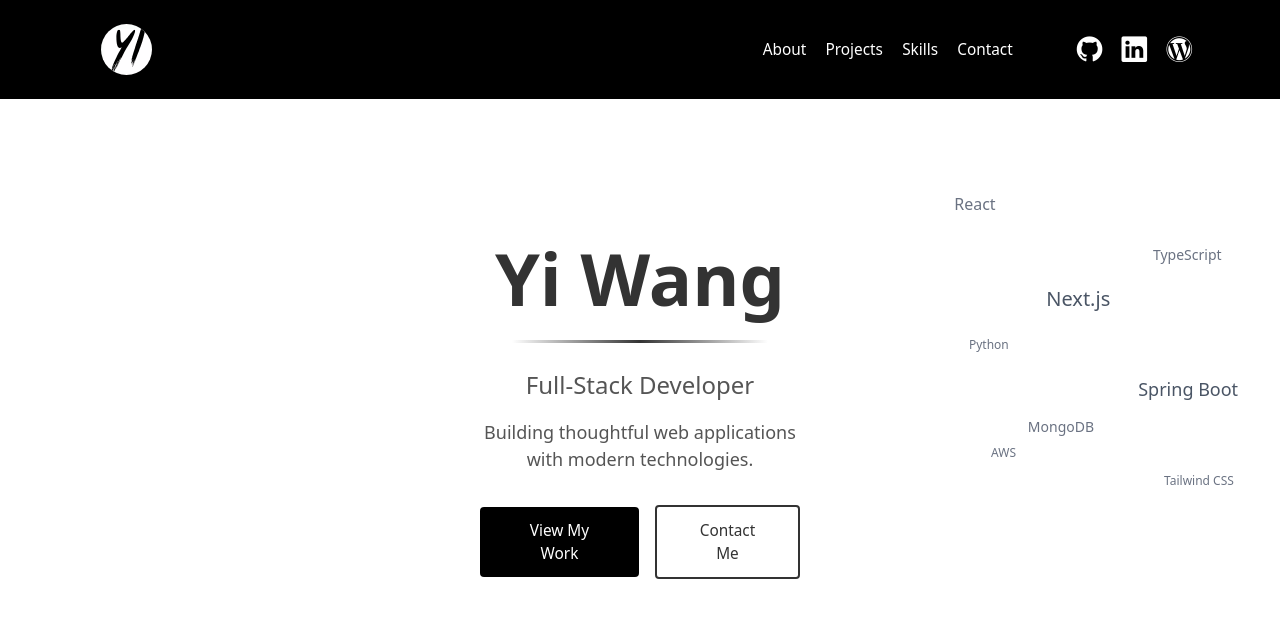
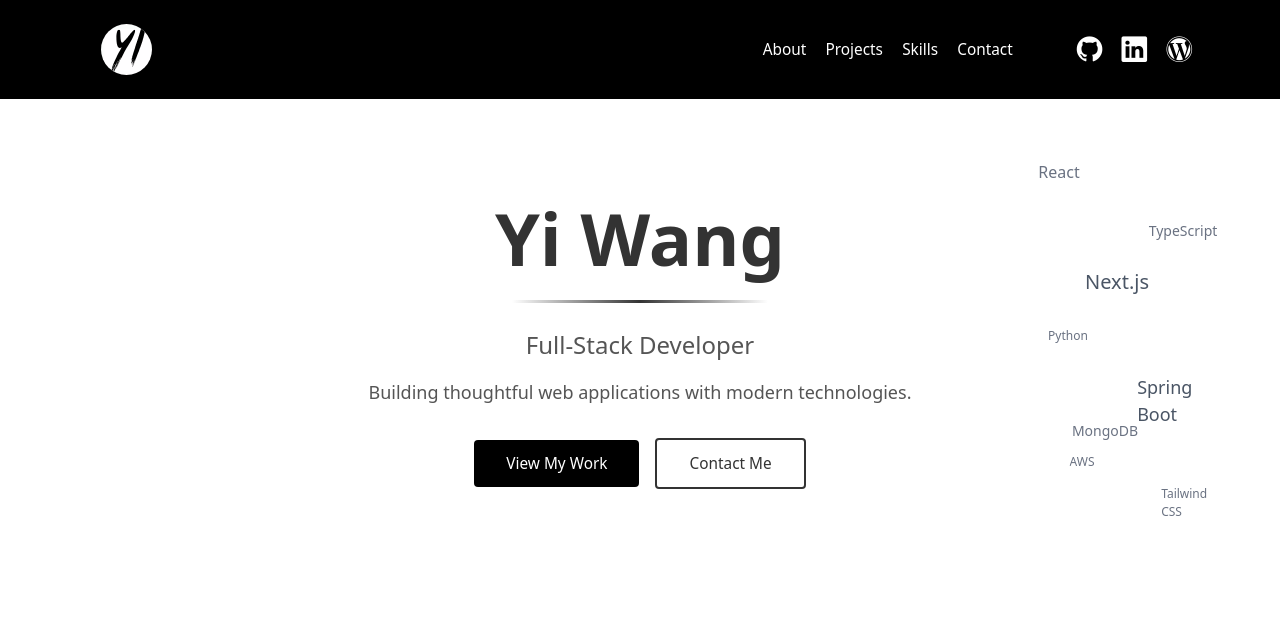
Before and after one commit to wy8881/portfolio-nextjs, a Next.js app: page / in a window 1280 px wide. Shown: the top 618 px of the page. Built offline with nearby package versions, Linux system fonts and the light colour scheme; no server answers.

Commit message:
Refactor hero section with CSS Grid layout and variants-based animations

```diff
--- a/app/page.tsx
+++ b/app/page.tsx
@@ -1,25 +1,5 @@
-'use client'
-
-import { useGitHubContributions } from '@/hooks/useGitHubContributions'
-import { GitHubGrid } from '@/components/home/hero/GitHubGrid'
-import { Hero } from '@/components/home/hero/HeroContext'
-import { TechCloud } from '@/components/home/hero/TechCloud'
+import { HeroSection } from '@/components/home/hero/hero'
 
 export default function TestPage() {
-  const { contributions } = useGitHubContributions({ period: 30 })
-
-  return (
-    <div className="flex flex-col md:flex-row items-center md:items-start justify-center gap-8 md:gap-12 lg:gap-16 px-6 py-8 md:py-12 lg:py-16 min-h-screen">
-      <div className="flex-1 flex justify-center md:justify-end">
-        {contributions && <GitHubGrid weeks={contributions.contributions} />}
-      </div>
-      <div className="flex-1 max-w-2xl">
-        <Hero />
-      </div>
-      <div className="flex-1 max-w-2xl">
-        <TechCloud />
-      </div>
-
-    </div>
-  )
+  return <HeroSection />
 }
--- a/components/home/hero/GitHubGrid.tsx
+++ b/components/home/hero/GitHubGrid.tsx
@@ -57,23 +57,55 @@ function getGridConfig(weekCount: number) {
   }
 }
 
+const containerVariants = {
+  hidden: {
+    opacity: 0,
+  },
+  show: {
+    opacity: 1,
+    transition: {
+      staggerChildren: 0.02,
+      delayChildren: 0,
+    },
+  },
+}
+
+const cellVariants = {
+  hidden: {
+    opacity: 0,
+  },
+  show: {
+    opacity: 1,
+    transition: {
+      duration: ANIMATION_DURATION.hero.cell,
+      ease: ANIMATION_EASING.standard,
+    },
+  },
+}
+
+const labelVariants = {
+  hidden: {
+    opacity: 0,
+  },
+  show: {
+    opacity: 1,
+    transition: {
+      duration: ANIMATION_DURATION.hero.cell,
+      ease: ANIMATION_EASING.standard,
+    },
+  },
+}
+
 interface ContributionCellProps {
   day: ContributionDay
-  delay: number
   cellSize: string
 }
 
-function ContributionCell({ day, delay, cellSize }: ContributionCellProps) {
+function ContributionCell({ day, cellSize }: ContributionCellProps) {
   const color = getColorByLevel(day.level)
   return (
     <motion.div
-      initial={{ opacity: 0, x: -20 }}
-      animate={{ opacity: 1, x: 0 }}
-      transition={{
-        duration: ANIMATION_DURATION.hero.cell,
-        delay: Math.min(delay, 0.6),
-        ease: ANIMATION_EASING.standard
-      }}
+      variants={cellVariants}
       whileHover={{
         scale: 1.2,
         transition: {
@@ -81,12 +113,11 @@ function ContributionCell({ day, delay, cellSize }: ContributionCellProps) {
           ease: ANIMATION_EASING.standard
         }
       }}
-      className="rounded-full"
+      className="rounded-full will-change-transform"
       style={{
         width: cellSize,
         height: cellSize,
         backgroundColor: color,
-        willChange: 'transform, opacity'
       }}
       title={`${day.date}: ${day.count} contributions`}
       role="gridcell"
@@ -123,13 +154,16 @@ export function GitHubGrid({ weeks }: GitHubGridProps) {
   const yAxisDays = [1, 3, 5]
 
   return (
-    <div
+    <motion.div
       className="hidden md:grid w-full max-w-full overflow-x-auto"
       style={{
         gridTemplateColumns: `${config.labelWidth} repeat(${weeks.length}, ${config.cellSize})`,
         gridTemplateRows: `auto repeat(7, ${config.cellSize})`,
         gap: config.gap
       }}
+      variants={containerVariants}
+      initial="hidden"
+      animate="show"
     >
       <div />
       {weeks.map((week, weekIndex) => {
@@ -139,13 +173,7 @@ export function GitHubGrid({ weeks }: GitHubGridProps) {
             key={weekIndex}
             className="text-text-secondary text-center"
             style={{ fontSize: config.labelFontSize }}
-            initial={{ opacity: 0 }}
-            animate={{ opacity: 1 }}
-            transition={{
-              duration: ANIMATION_DURATION.hero.cell,
-              delay: weekIndex * 0.05,
-              ease: ANIMATION_EASING.standard
-            }}
+            variants={labelVariants}
           >
             {label && <span>{label.month}</span>}
           </motion.div>
@@ -157,13 +185,7 @@ export function GitHubGrid({ weeks }: GitHubGridProps) {
           <motion.div
             className="text-text-secondary flex items-center"
             style={{ fontSize: config.labelFontSize }}
-            initial={{ opacity: 0 }}
-            animate={{ opacity: 1 }}
-            transition={{
-              duration: ANIMATION_DURATION.hero.cell,
-              delay: dayIndex * 0.05,
-              ease: ANIMATION_EASING.standard
-            }}
+            variants={labelVariants}
           >
             {yAxisDays.includes(dayIndex) && <span>{dayLabels[dayIndex]}</span>}
           </motion.div>
@@ -175,12 +197,11 @@ export function GitHubGrid({ weeks }: GitHubGridProps) {
               <ContributionCell
                 key={`${day.date}-${weekIndex}`}
                 day={day}
-                delay={(weekIndex * 7 + dayIndex) * 0.01}
                 cellSize={config.cellSize} />
             )
           })}
         </Fragment>
       ))}
-    </div>
+    </motion.div>
   )
 }
--- a/components/home/hero/TechCloud.tsx
+++ b/components/home/hero/TechCloud.tsx
@@ -4,36 +4,74 @@ import { motion } from 'framer-motion'
 import { TECH_STACK } from '@/lib/tech-stack'
 import { ANIMATION_DURATION, ANIMATION_EASING } from '@/lib/animations'
 
+const containerVariants = {
+  hidden: {
+    opacity: 0,
+  },
+  show: {
+    opacity: 1,
+    transition: {
+      staggerChildren: ANIMATION_DURATION.techCloud.stagger,
+      delayChildren: 0.1,
+    },
+  },
+}
+
+const itemVariants = {
+  hidden: {
+    x: 150,
+    opacity: 0,
+  },
+  show: {
+    x: 0,
+    opacity: 1,
+    transition: {
+      duration: ANIMATION_DURATION.techCloud.item,
+      ease: ANIMATION_EASING.easeOut,
+    },
+  },
+}
+
 export function TechCloud() {
   return (
-    <div className="relative w-full h-full min-h-[400px]">
-      {TECH_STACK.map((tech, index) => (
     <motion.div
+      className="hidden md:block relative w-full h-full"
+      variants={containerVariants}
+      initial="hidden"
+      animate="show"
+      aria-label="Technology Cloud"
+    >
+      {TECH_STACK.map((tech) => (
+        <div
           key={tech.name}
-          className={`absolute ${tech.color} ${tech.fontWeight}`}
+          className="absolute"
           style={{
             left: tech.xPosition,
             top: tech.yPosition,
-            fontSize: tech.fontSize,
             transform: 'translateX(-50%)',
           }}
-          initial={{ x: 150, opacity: 0 }}
-          animate={{ x: 0, opacity: 1 }}
-          transition={{
-            duration: ANIMATION_DURATION.techCloud.item,
-            delay: tech.delay,
+        >
+          <motion.div
+            className={`${tech.color} ${tech.fontWeight} will-change-transform`}
+            style={{
+              fontSize: tech.fontSize,
+            }}
+            variants={itemVariants}
+            whileHover={{
+              scale: 1.1,
+              opacity: 1,
+              transition: {
+                duration: ANIMATION_DURATION.hero.hover,
                 ease: ANIMATION_EASING.easeOut,
-          }}
-          whileHover={{
-            scale: 1.04,
-            opacity: 1,
+              },
             }}
             role="text"
             aria-label={`Technology: ${tech.name}`}
           >
             {tech.name}
           </motion.div>
+        </div>
       ))}
-    </div>
+    </motion.div>
   )
 }
--- /dev/null
+++ b/components/home/hero/hero.tsx
@@ -0,0 +1,47 @@
+'use client'
+
+import { useGitHubContributions } from '@/hooks/useGitHubContributions'
+import { GitHubGrid } from '@/components/home/hero/GitHubGrid'
+import { Hero } from '@/components/home/hero/HeroContext'
+import { TechCloud } from '@/components/home/hero/TechCloud'
+
+export function HeroSection() {
+  const { contributions, isLoading, isError } = useGitHubContributions({ period: 30 })
+
+  return (
+    <section
+      className="
+        grid
+        grid-cols-1
+        md:grid-cols-[15%_70%_15%]
+        lg:grid-cols-[1fr_3fr_1fr]
+        gap-4 md:gap-6 lg:gap-8
+        px-4 md:px-6 lg:px-8
+        pt-4 md:pt-6 pb-12 lg:pb-16
+        items-stretch
+        "
+    aria-label="Hero Section"
+    role="region"
+    >
+      <div className="hidden md:flex justify-center items-center">
+        {isLoading && (
+          <div className="w-full h-full flex items-center justify-center min-h-[400px]">
+            <div className="animate-pulse text-text-secondary">Loading...</div>
+          </div>
+        )}
+        {isError && null}
+        {!isLoading && !isError && contributions && (
+          <GitHubGrid weeks={contributions.contributions} />
+        )}
+      </div>
+
+      <div className="flex justify-center items-center w-full">
+        <Hero />
+      </div>
+
+      <div className="hidden md:flex justify-center items-stretch h-full">
+        <TechCloud />
+      </div>
+    </section>
+  )
+}
--- a/lib/tech-stack.ts
+++ b/lib/tech-stack.ts
@@ -5,7 +5,6 @@ export interface TechItem {
   yPosition: string
   color: string
   fontWeight: string
-  delay: number
 }
 
 export const TECH_STACK: TechItem[] = [
@@ -16,7 +15,6 @@ export const TECH_STACK: TechItem[] = [
     yPosition: '12%',
     color: 'text-gray-500',
     fontWeight: 'font-light',
-    delay: 0.1,
   },
   {
     name: 'TypeScript',
@@ -25,7 +23,6 @@ export const TECH_STACK: TechItem[] = [
     yPosition: '25%',
     color: 'text-gray-500',
     fontWeight: 'font-light',
-    delay: 0.2,
   },
   {
     name: 'Next.js',
@@ -34,7 +31,6 @@ export const TECH_STACK: TechItem[] = [
     yPosition: '35%',
     color: 'text-gray-600',
     fontWeight: 'font-medium',
-    delay: 0.3,
   },
   {
     name: 'Python',
@@ -43,7 +39,6 @@ export const TECH_STACK: TechItem[] = [
     yPosition: '48%',
     color: 'text-gray-500',
     fontWeight: 'font-light',
-    delay: 0.4,
   },
   {
     name: 'Spring Boot',
@@ -52,7 +47,6 @@ export const TECH_STACK: TechItem[] = [
     yPosition: '58%',
     color: 'text-gray-600',
     fontWeight: 'font-medium',
-    delay: 0.5,
   },
   {
     name: 'MongoDB',
@@ -61,7 +55,6 @@ export const TECH_STACK: TechItem[] = [
     yPosition: '68%',
     color: 'text-gray-500',
     fontWeight: 'font-light',
-    delay: 0.6,
   },
   {
     name: 'Tailwind CSS',
@@ -70,7 +63,6 @@ export const TECH_STACK: TechItem[] = [
     yPosition: '82%',
     color: 'text-gray-500',
     fontWeight: 'font-light',
-    delay: 0.7,
   },
   {
     name: 'AWS',
@@ -79,6 +71,5 @@ export const TECH_STACK: TechItem[] = [
     yPosition: '75%',
     color: 'text-gray-500',
     fontWeight: 'font-light',
-    delay: 0.65,
   },
 ]
```
Lines whose indentation alone changed are shown as unchanged.
